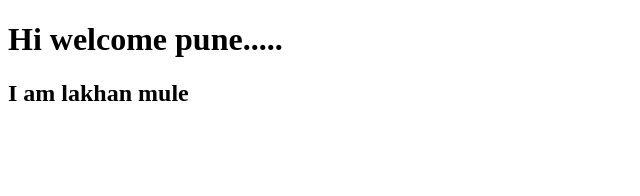
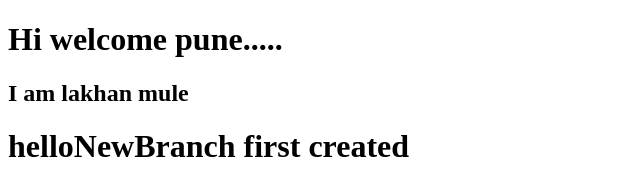
Before and after one commit to LaxmanM13/hello, a plain HTML site: page index.html in a window 1280 px wide. Shown: the whole page, without its empty margins (0-640 px from the left). Drawn offline with Linux system fonts and the light colour scheme.

Commit message:
chnge in helloSecondWorld

```diff
--- a/index.html
+++ b/index.html
@@ -7,6 +7,7 @@
 <body>
 <h1>Hi welcome pune.....</h1>
 <h2>I am lakhan mule</h2>
+<h1>helloNewBranch first created</h1>
 
 </body>
 </html>
```
